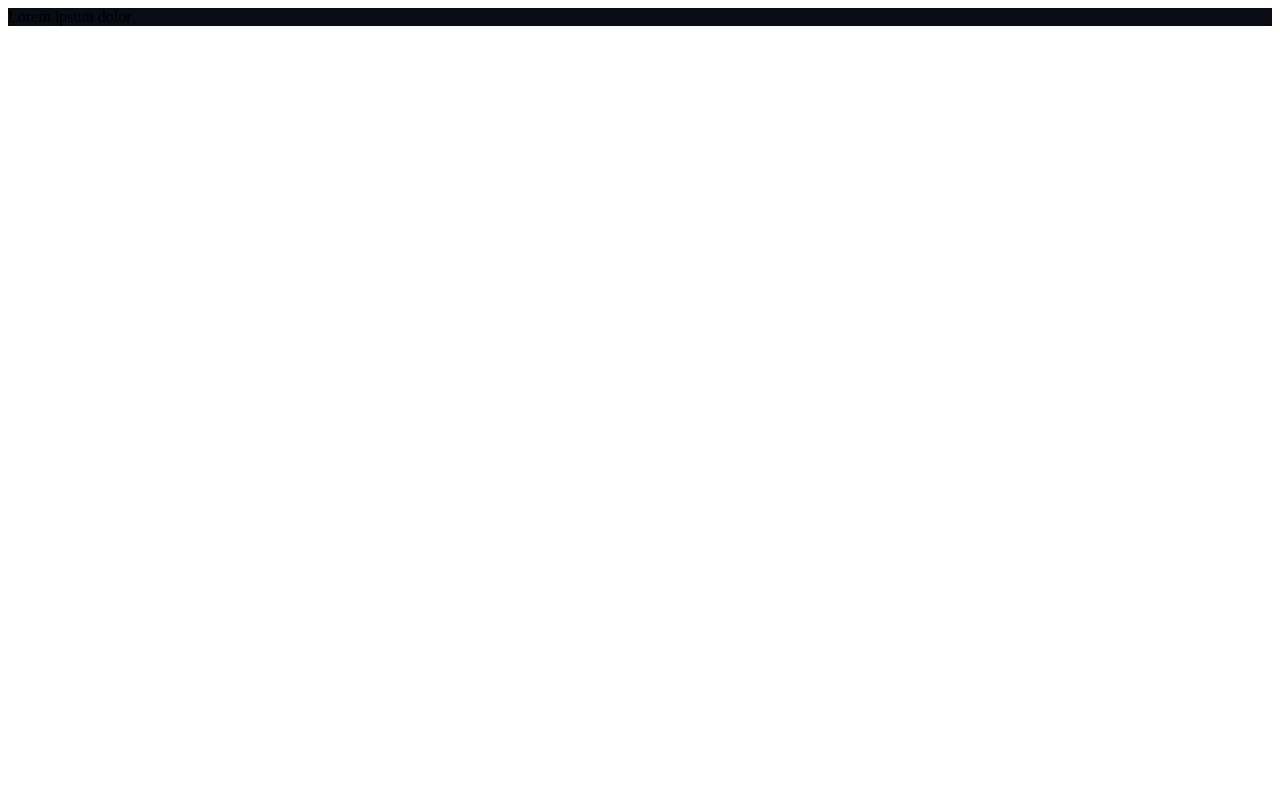
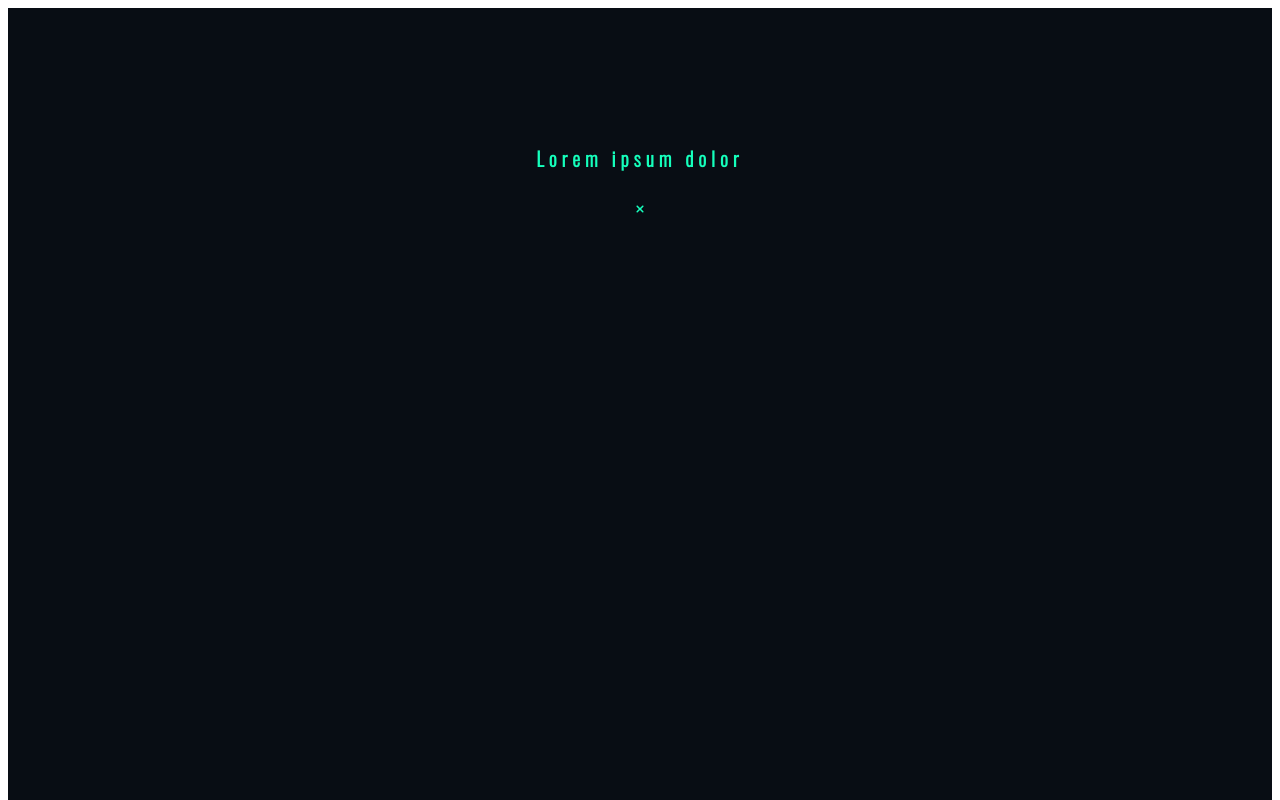
Before and after one commit to Munios12/202204-W03_Sergio_Garcia_Alejandro_Munoz, a website: page index.html in a window 1280 px wide. Shown: the top 800 px of the page. Drawn offline with nearby package versions, Linux system fonts and the light colour scheme.

Commit message:
footer title added

```diff
--- a/index.html
+++ b/index.html
@@ -6,13 +6,22 @@
         <meta name="viewport" content="width=device-width, initial-scale=1.0" />
         <title>Panic</title>
         <link rel="stylesheet" href="./css/index.css" />
-        <link rel="preconnect" href="https://fonts.googleapis.com">
-        <link rel="preconnect" href="https://fonts.gstatic.com" crossorigin>
-        <link href="https://fonts.googleapis.com/css2?family=Nunito:wght@400;800&display=swap" rel="stylesheet">
-        <link rel="preconnect" href="https://fonts.googleapis.com">
-        <link rel="preconnect" href="https://fonts.gstatic.com" crossorigin>
-        <link href="https://fonts.googleapis.com/css2?family=Open+Sans:wght@300&display=swap" rel="stylesheet">
+        <link rel="preconnect" href="https://fonts.googleapis.com" />
+        <link rel="preconnect" href="https://fonts.gstatic.com" crossorigin />
+        <link
+            href="https://fonts.googleapis.com/css2?family=Oswald:wght@300&display=swap"
+            rel="stylesheet"
+        />
+        <link rel="preconnect" href="https://fonts.googleapis.com" />
+        <link rel="preconnect" href="https://fonts.gstatic.com" crossorigin />
+        <link
+            href="https://fonts.googleapis.com/css2?family=Open+Sans:wght@300&display=swap"
+            rel="stylesheet"
+        />
     </head>
     <body></body>
-    <footer class="footer">Lorem ipsum dolor</footer>
+    <footer class="footer">
+        <h2 class="footer__title">Lorem ipsum dolor</h2>
+        <img class="footer__icon" src="assets/icons-svg-clean/icon-x-rounded.svg"></img>
+    </footer>
 </html>
--- a/scss/index.scss
+++ b/scss/index.scss
@@ -1,3 +1,23 @@
-footer {
+.footer {
     background-color: #080d14;
+    font-family: "oswald";
+    font-size: small;
+    text-align: center;
+    padding-top: 15vh;
+    padding-bottom: 3vh;
+    padding-left: 1vh;
+    padding-right: 1vh;
+    height: 130vh;
+
+    &__title {
+        color: #15ffbc;
+        letter-spacing: 5px;
+        padding-bottom: 2vh ;
+    }
+
+    &__icon {
+        color: #15ffbc;
+        width: 0.6em;
+        padding-bottom: 3vh;
+    }
 }
```
Also changed, not shown: css/index.css, 1 other file.
